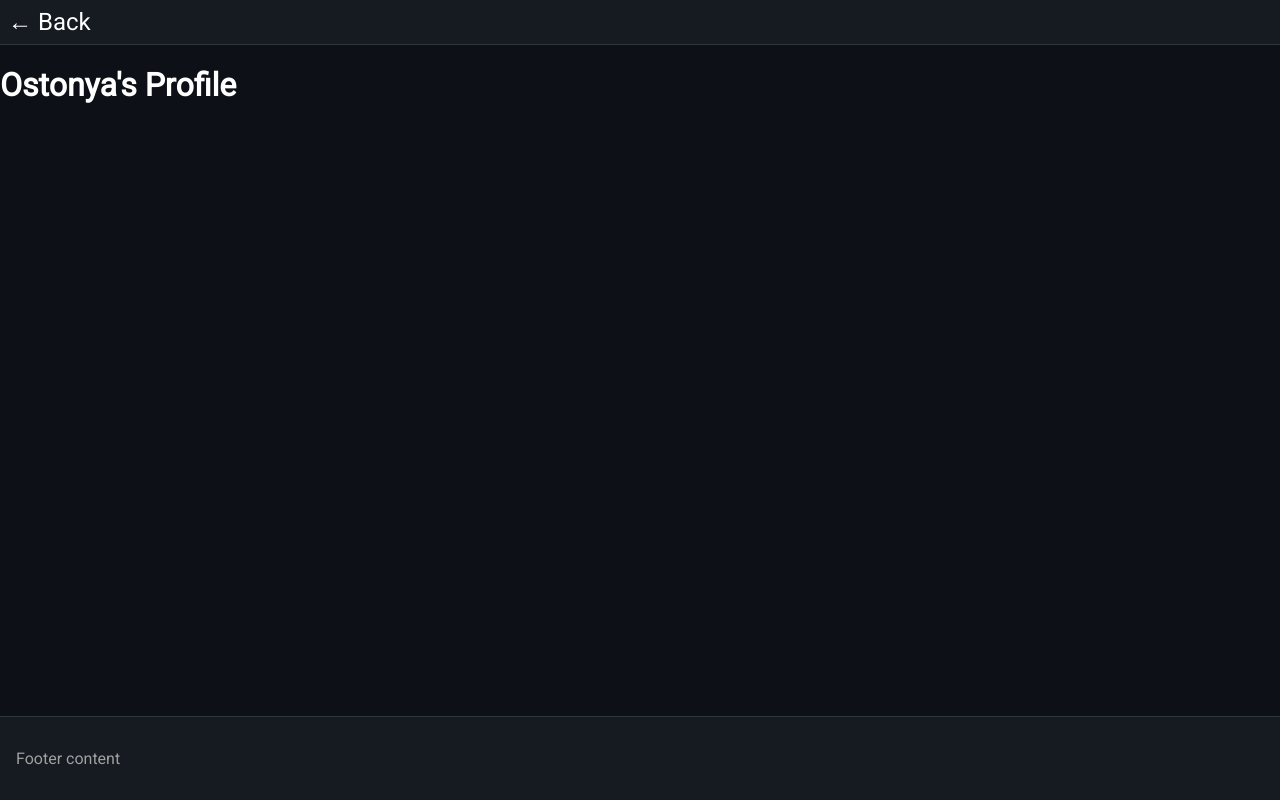
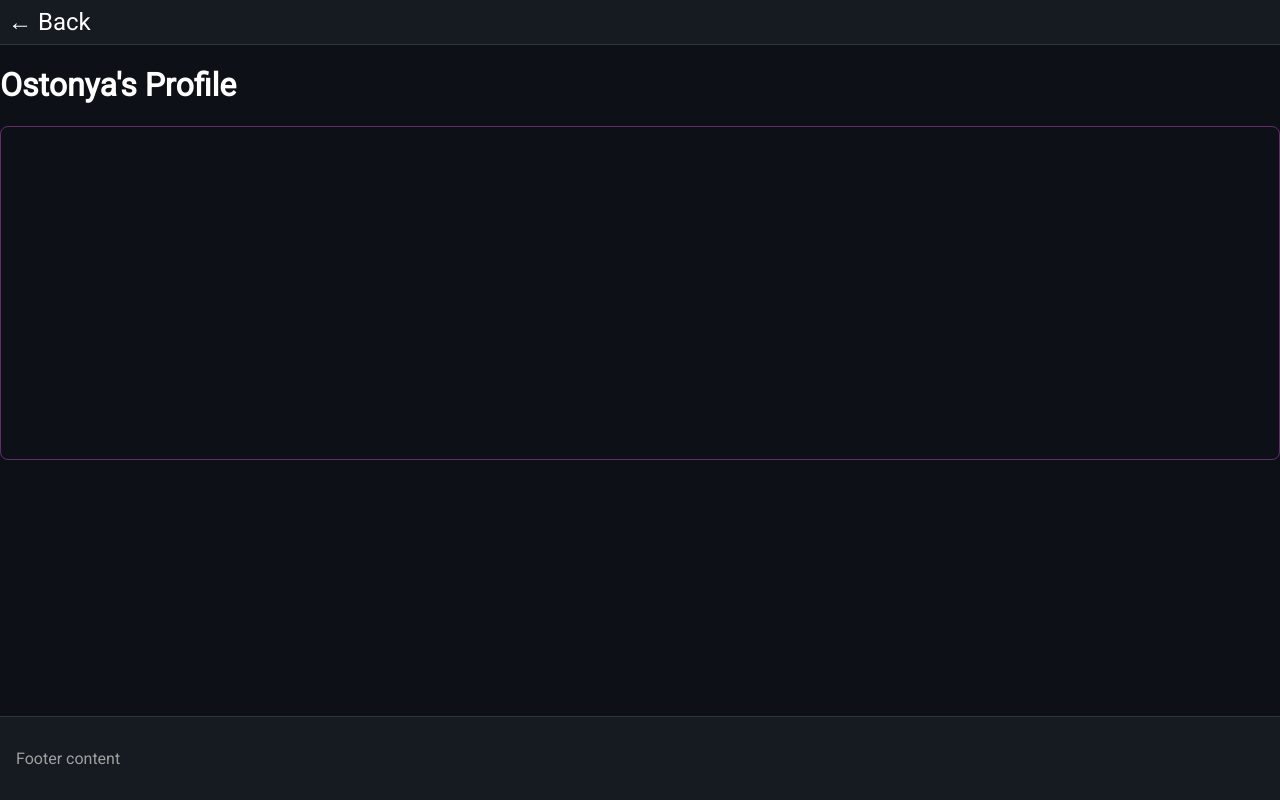
Before and after one commit to benedict-hbcu/icebreaker-app, a website: page src/profile/ostonya-thomas.html in a window 1280 px wide. Drawn offline with Linux system fonts and the light colour scheme; no server answers.

Commit message:
stopped background image from repeating

```diff
--- a/src/profile/ostonya-profile.css
+++ b/src/profile/ostonya-profile.css
@@ -103,14 +103,13 @@
   }
 
   .card-outter {
-    background-image: url();
+    background-image: url() no-repeat center center fixed;
     padding: 1rem;
     margin-bottom: 1rem;
     height: 300px;
     border-radius: 0.5rem;
     border: 1px solid #652c6b;
-    background-size: cover !important;
-    background-repeat: no-repeat !important;
+    background-size: cover;
   }
 
   .card .card-header {
--- a/src/profile/ostonya-profile.js
+++ b/src/profile/ostonya-profile.js
@@ -36,7 +36,7 @@ console.log(nasaApiUrl)
       document.getElementById("card-outter").style.backgroundImage=`url('${nasaImg.url}')`;
 
   const content = `
-    <div class = "card-outter" src= "${nasaImg.url}">
+    <div background-size: src= "${nasaImg.url}">
       <div class="card linked">
         <div class="card-header">
           <img class="card-avatar" src="../${student.avatar}" />
--- a/src/profile/ostonya-thomas.html
+++ b/src/profile/ostonya-thomas.html
@@ -18,7 +18,7 @@
     <main>
       <h1>Ostonya's Profile</h1>
       <!-- content goes here -->
-        <div id="card-outter">
+        <div class = "card-outter" id="card-outter">
           <div id="ostonya-profile">
           </div>
       </div>
```
